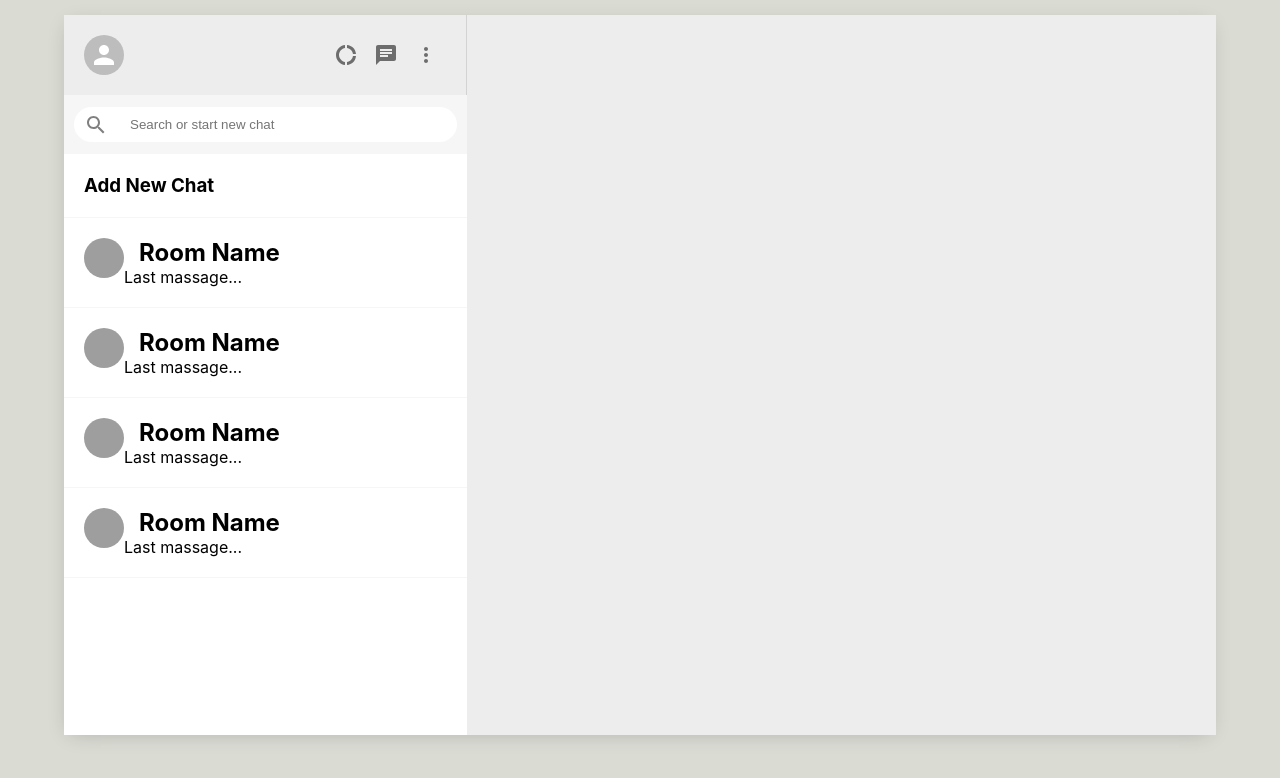
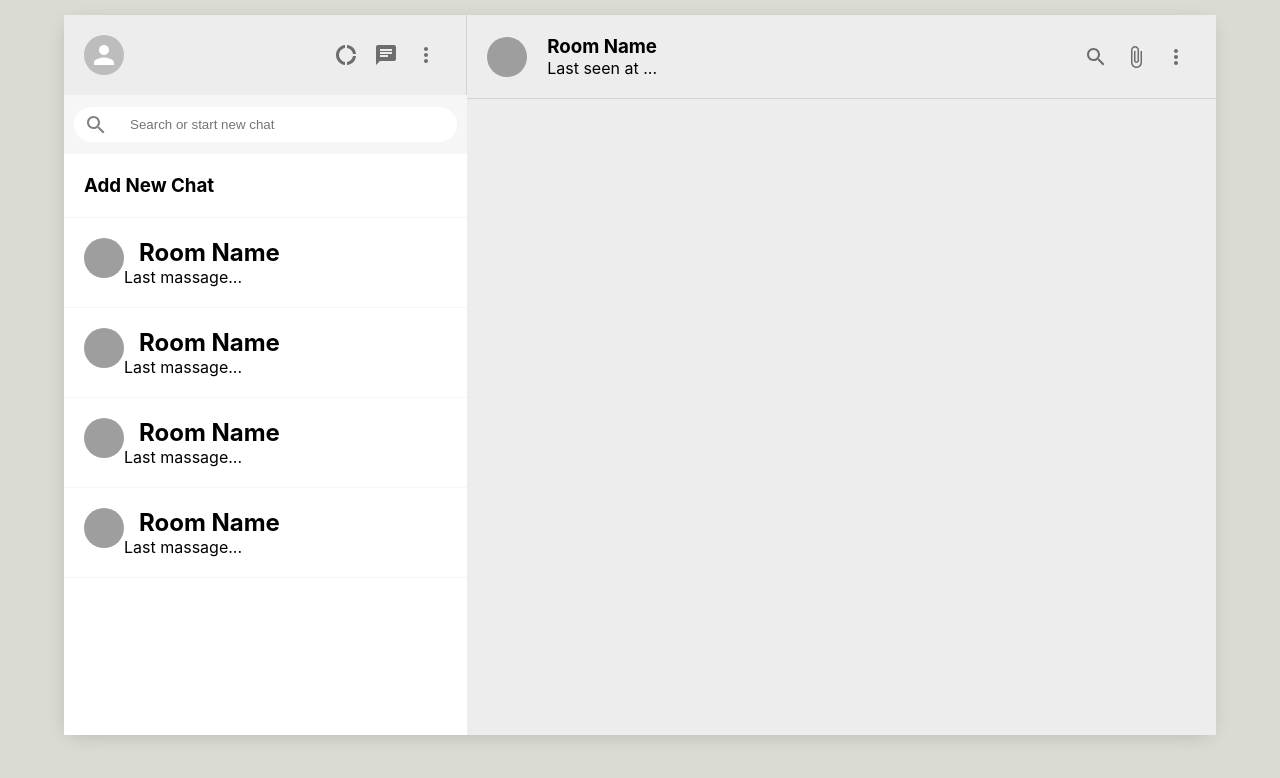
Before and after one commit to shakhawatsalam/whatsApp_clone, a React (Create React App) app: page / in a window 1280 px wide. Shown: the top 778 px of the page. Built offline with nearby package versions, Linux system fonts and the light colour scheme; grey boxes are pictures that could not be loaded.

Commit message:
working no chat___header

```diff
--- a/src/App.js
+++ b/src/App.js
@@ -1,4 +1,5 @@
 import './App.css';
+import Chat from './Components/Sidebar/Chat';
 import Sidebar from './Components/Sidebar/Sidebar';
 
 function App() {
@@ -6,8 +7,7 @@
     <div className="app">
       <div className='app_body'>
         <Sidebar/>
-
-        {/* Chat  */}
+        <Chat></Chat>
       </div>
     </div>
   );
--- /dev/null
+++ b/src/Components/Sidebar/Chat.css
@@ -0,0 +1,13 @@
+.chat{
+    flex: 0.65;
+}
+.chat__header{
+    padding: 20px;
+    display: flex;
+    align-items: center;
+    border-bottom: 1px solid lightgray;
+}
+.chat__headerInfo{
+    flex: 1;
+    padding-left: 20px;
+}
--- /dev/null
+++ b/src/Components/Sidebar/Chat.js
@@ -0,0 +1,41 @@
+import { AttachFile, MoreVert, SearchOutlined } from '@mui/icons-material';
+import { Avatar, IconButton } from '@mui/material';
+import React, { useEffect, useState } from 'react';
+import './Chat.css'
+const Chat = () => {
+    const [seed, setSeed] = useState("");
+
+    useEffect(() => {
+        setSeed(Math.floor(Math.random() * 5000));
+    }, []);
+    return (
+        <div className='chat'>
+            <div className="chat__header">
+                <Avatar src={`https://avatars.dicebear.com/api/human/${seed}.svg`} />
+                <div className="chat__headerInfo">
+                    <h3>Room Name</h3>
+                    <p>Last seen at ...</p>
+                </div>
+                <div className="chat__headerRight">
+                <IconButton>
+                        <SearchOutlined/>
+                    </IconButton>
+                    <IconButton>
+                        <AttachFile/>
+                    </IconButton>
+                    <IconButton>
+                        <MoreVert/>
+                    </IconButton>
+                </div>
+            </div>
+            <div className="chat__body">
+
+            </div>
+            <div className="chat__footer">
+
+            </div>
+        </div>
+    );
+};
+
+export default Chat;
```
